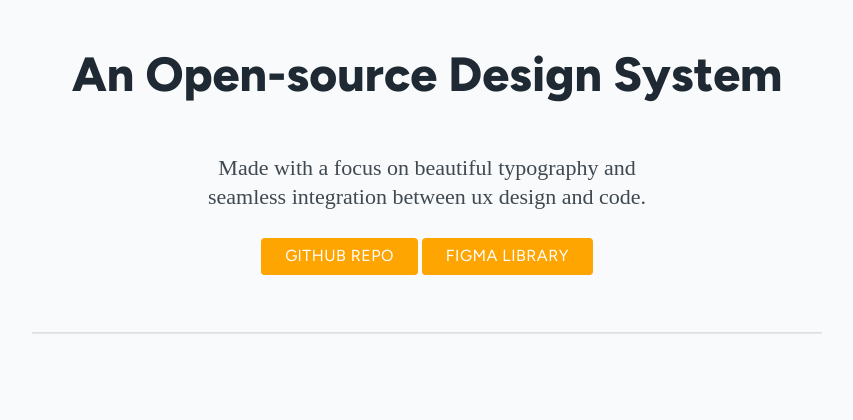
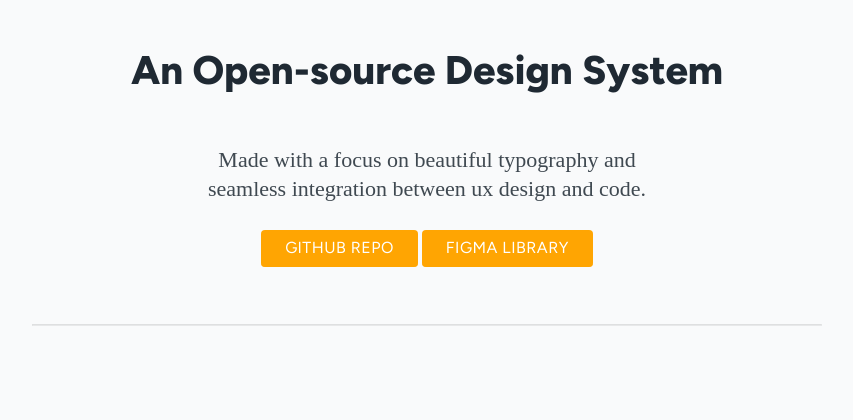
Before and after one commit to polyfen/polykit, a PHP site: page / in a window 1280 px wide. Shown: the part 58-478 px from the top of the page, without its empty margins (213-1066 px from the left). Run offline with PHP 8.4, Linux system fonts and the light colour scheme.

Commit message:
Decreased title-1 size

```diff
--- a/app/css/polykit-v01.css
+++ b/app/css/polykit-v01.css
@@ -229,8 +229,8 @@
 
 /* text styles */
 .title-1, h1.title-1, h2.title-1, h3.title-1, h4.title-1, h5.title-1, h6.title-1 {
-  font-size: 3rem;
-  line-height: 3.25rem;
+  font-size: 2.5rem;
+  line-height: 2.75rem;
   font-weight: 800;
   margin-top: 1rem;
   padding-top: 2rem;
--- a/app/scss/base/_typography.scss
+++ b/app/scss/base/_typography.scss
@@ -64,8 +64,8 @@
 /* text styles */
 
 .title-1, h1.title-1, h2.title-1, h3.title-1, h4.title-1, h5.title-1, h6.title-1 {
-    font-size: 3rem;
-    line-height: 3.25rem;
+    font-size: 2.5rem;
+    line-height: 2.75rem;
     font-weight: 800;
     margin-top: 1rem;
     padding-top: 2rem;
```
